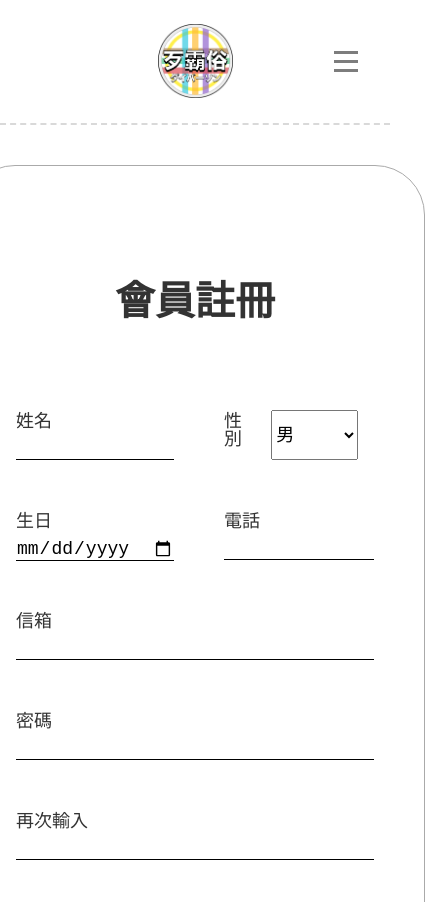
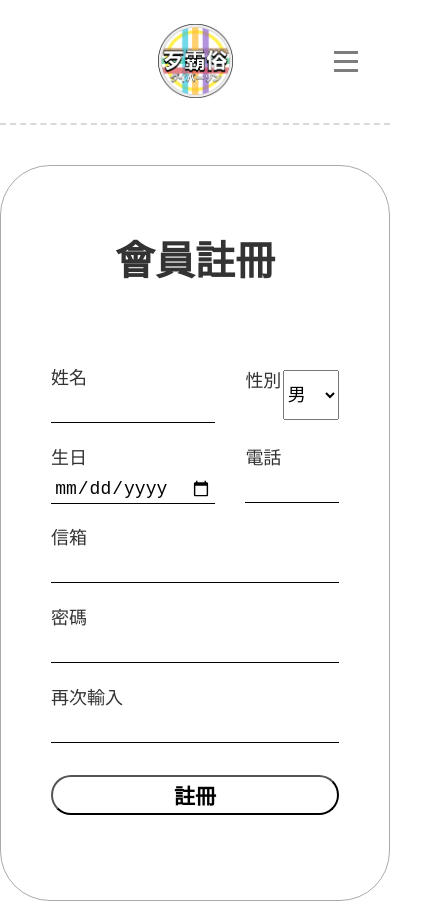
Before and after one commit to Sharon23565421/daibason, a Vue app: page /RegisterView in a window 390 px wide. Shown: the top 902 px of the page, 425 px wide, since content can reach past the window. Built offline with nearby package versions, Linux system fonts and the light colour scheme.

Commit message:
修改會員註冊頁面scss

```diff
--- a/src/assets/scss/page/_Register.scss
+++ b/src/assets/scss/page/_Register.scss
@@ -80,7 +80,7 @@
             font-size: 18px;
             margin: 0 1rem;
             width: 100px;
-            height: 100%;
+            // height: 100px;
           }
         }
 
@@ -114,15 +114,52 @@
       width: 100%;
 
       .registerPic {
-        // border: 1px solid red;
         display: none;
       }
 
       .registerText {
-        right: 0;
+        inset: 0;
 
         h1 {
+          width: 100%;
           text-align: center;
+          margin-top: 60px;
+        }
+
+        .regForm {
+          margin: 5rem 0;
+          gap: 30px;
+
+
+          label {
+            display: block;
+            text-align: left;
+            margin-bottom: 10px;
+            font-size: 18px;
+          }
+
+          input {
+            // border-radius: 20px;
+            font-size: 18px;
+            padding: .2rem;
+          }
+
+          .registerBir {
+            width: 100%;
+          }
+
+          .registerGender{
+            display: flex;
+            justify-content: space-between;
+            width: 100%;
+            height: 100%;
+
+            select{
+              font-size: 18px;
+              margin: 0 ;
+              width: 60%;
+            }
+          }
         }
       }
     }
```
